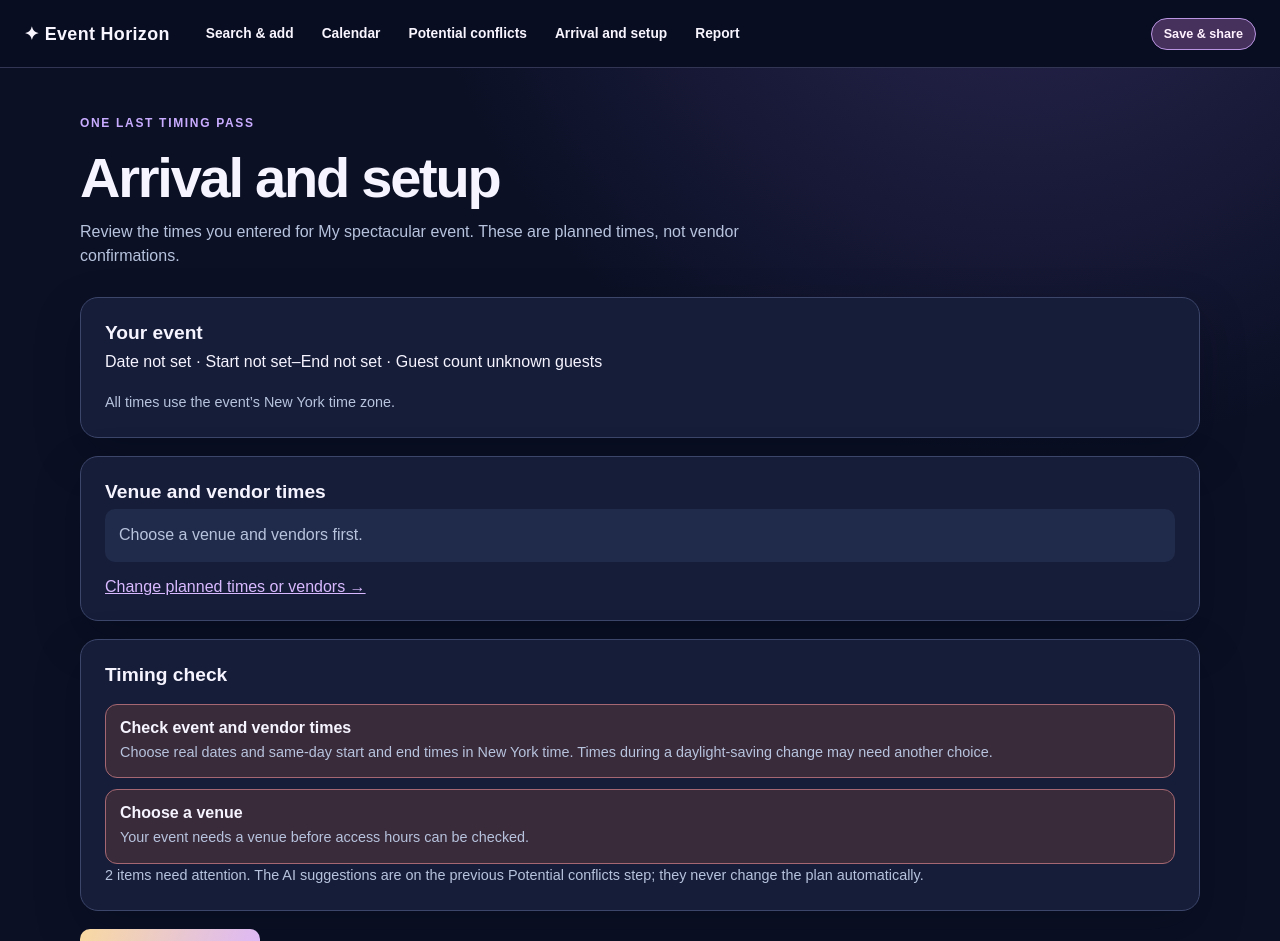
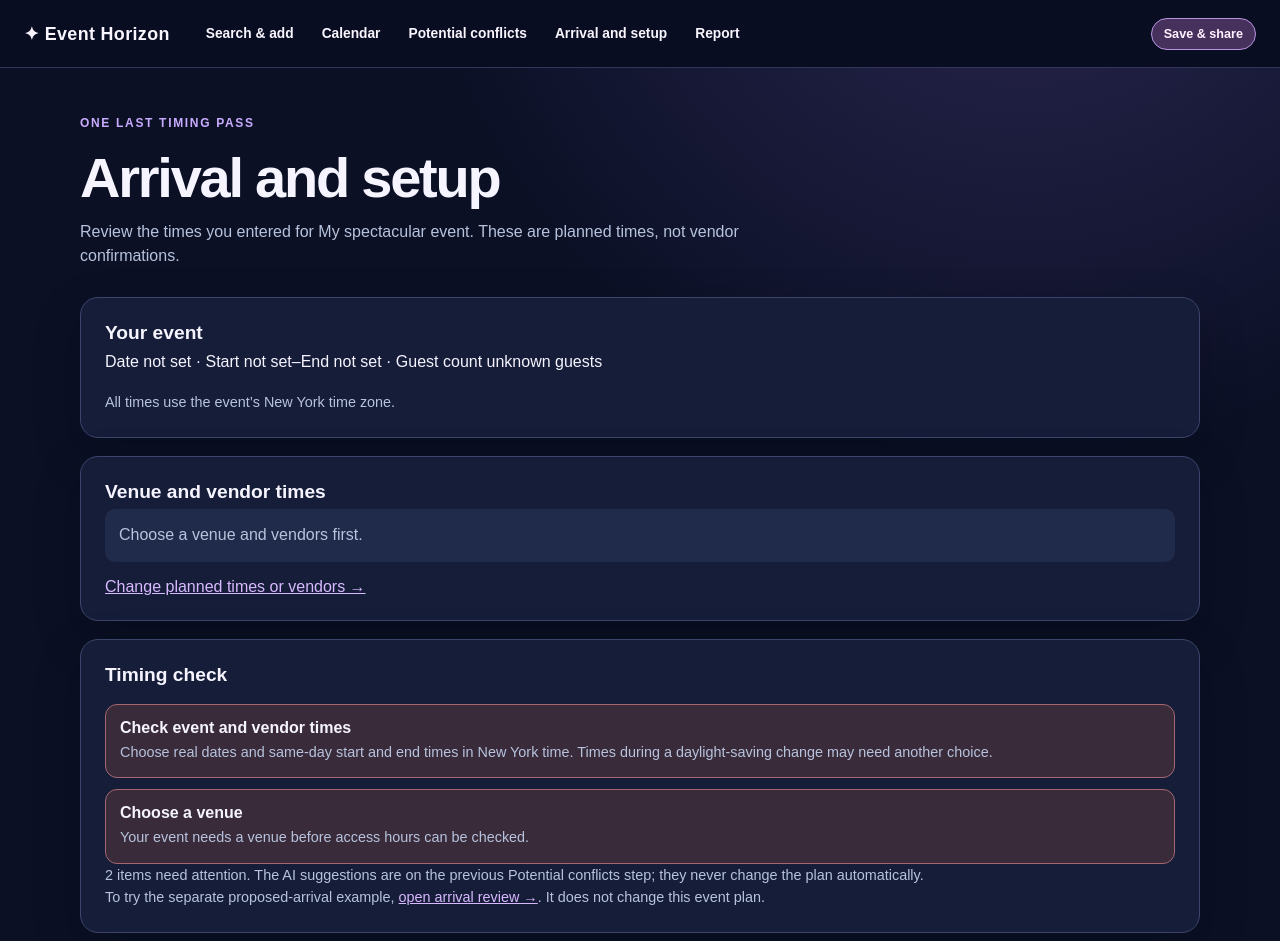
Before and after one commit to anastasiyaglegg/eventhorizon, a Next.js app: page /arrival in a window 1280 px wide. Shown: the top 941 px of the page. Built offline with nearby package versions, Linux system fonts and the light colour scheme; no server answers.

Commit message:
Link arrival summary to proposed-arrival review

```diff
--- a/src/app/arrival/page.tsx
+++ b/src/app/arrival/page.tsx
@@ -19,7 +19,7 @@ export default function ArrivalPage() {
     <header className="workspace-heading"><div><p className="eyebrow">One last timing pass</p><h1>Arrival and setup</h1><p>Review the times you entered for {plan.name || "your event"}. These are planned times, not vendor confirmations.</p></div></header>
     <section className="panel"><h2>Your event</h2><p>{plan.eventDate || "Date not set"} · {plan.eventStart || "Start not set"}–{plan.eventEnd || "End not set"} · {plan.eventGuests || "Guest count unknown"} guests</p><p className="helper">All times use the event’s New York time zone.</p></section>
     <section className="panel"><h2>Venue and vendor times</h2>{ordered.length ? <ol className="arrival-list">{ordered.map(item => <li key={`${item.service}:${item.id}`}><div><strong>{serviceLabels[item.service]} · {item.name}</strong><p>{item.slot && validSchedule(item.slot) ? `${item.slot.date} · ${item.slot.start}–${item.slot.end}` : "Date or time still needed"}</p></div><span className={`tag ${plan.vendorStatuses[item.id] === "confirmed" ? "good" : "warn"}`}>{plan.vendorStatuses[item.id] === "confirmed" ? "Confirmed by vendor" : plan.vendorStatuses[item.id] === "contacted" ? "Contacted" : "Considering"}</span></li>)}</ol> : <p className="empty-state">Choose a venue and vendors first.</p>}<Link href="/vendors">Change planned times or vendors →</Link></section>
-    <section className="panel"><h2>Timing check</h2>{findings.length ? <ul className="finding-list">{findings.map(item => <li key={item.id} className={`finding-card ${item.tone}`}><div><strong>{item.title}</strong><p>{item.detail}</p></div></li>)}</ul> : <p className="success">No issue appears under the recorded timing rules. Confirm vendor availability and venue access directly.</p>}<p className="helper">{needsAttention.length} item{needsAttention.length === 1 ? "" : "s"} need attention. The AI suggestions are on the previous Potential conflicts step; they never change the plan automatically.</p></section>
+    <section className="panel"><h2>Timing check</h2>{findings.length ? <ul className="finding-list">{findings.map(item => <li key={item.id} className={`finding-card ${item.tone}`}><div><strong>{item.title}</strong><p>{item.detail}</p></div></li>)}</ul> : <p className="success">No issue appears under the recorded timing rules. Confirm vendor availability and venue access directly.</p>}<p className="helper">{needsAttention.length} item{needsAttention.length === 1 ? "" : "s"} need attention. The AI suggestions are on the previous Potential conflicts step; they never change the plan automatically.</p><p className="helper">To try the separate proposed-arrival example, <Link href="/review">open arrival review →</Link>. It does not change this event plan.</p></section>
     <div className="journey-next"><Link className="primary-button" href="/report">Next: final report →</Link></div>
   </main>;
 }
```
Also changed, not shown: 2 other files (tests, documents, lock files or other folders).
